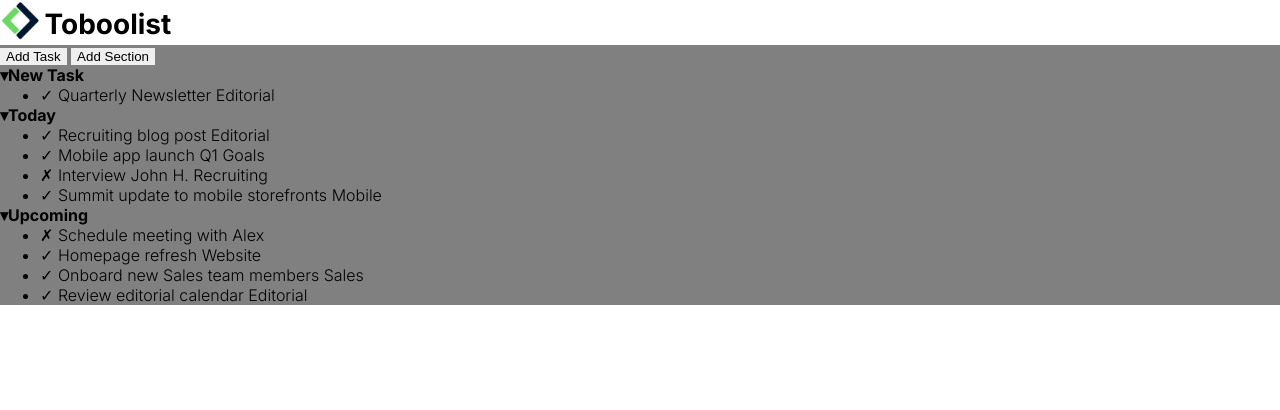
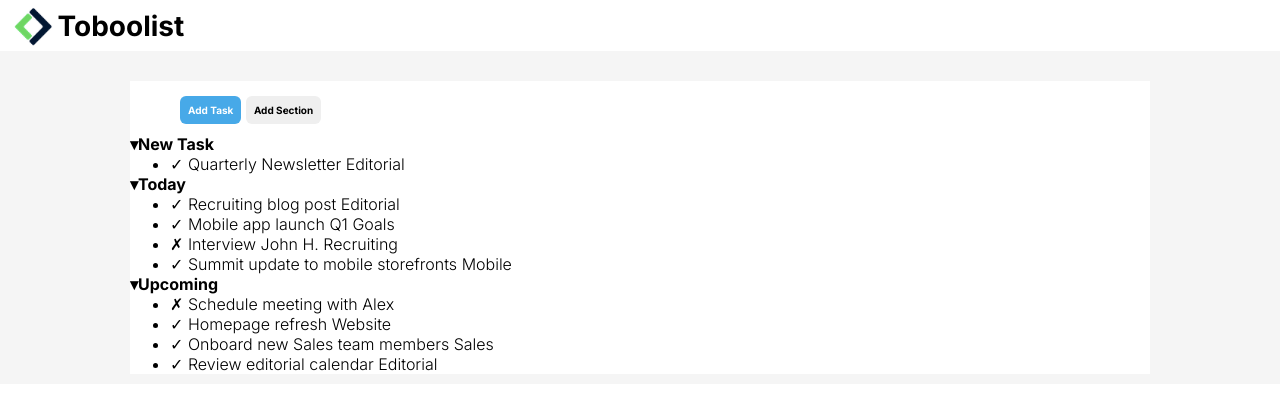
Before and after one commit to dilettamantovani/html-css-toboolist, a plain HTML site: page index.html in a window 1280 px wide. Drawn offline with Linux system fonts and the light colour scheme.

Commit message:
added style to buttons

```diff
--- a/css/style.css
+++ b/css/style.css
@@ -2,27 +2,46 @@
     margin: 0;
     border: 0;
     box-sizing: border-box;
-}
-
-body {
     font-family: 'Inter', sans-serif;
 }
 
-#heading {
-    line-height: 40px;
+header {
+    line-height: 20px;
+    margin-left: 13px;
+    padding: 6px 0 4px 0;
 }
 
 #logo {
     width: 40px;
+    vertical-align: middle;
 }
 
 #title {
     display: inline-block;
-    vertical-align: 20%;
+    vertical-align: middle;
     font-size: 28px;
     font-weight: 700
 }
 
 main {
-    background-color: grey;
+    background-color: rgb(245, 245, 245);
+    padding: 30px 130px 10px;
 }
+
+section{
+    background-color: white;
+}
+
+.button {
+    padding: 8px;
+    border-radius: 6px;
+    font-weight: bold;
+    font-size: 10px;
+}
+
+#task-button {
+    background-color: #47A9E8;
+    color: white;
+    border: none;
+    margin: 15px 0 10px 50px;
+}
--- a/index.html
+++ b/index.html
@@ -20,7 +20,7 @@
         <main>
 
             <!-- CTA -->
-            <section id="buttons">
+            <section>
                 <button class="button" id="task-button">Add Task</button>
                 <button class="button" id="section-button">Add Section</button>
             </section>
@@ -43,19 +43,23 @@
                 <ul>
                     <li>
                         <span class="check">&check;</span>
-                        Recruiting blog post <span class="tag" class="editorial">Editorial</span>
+                        Recruiting blog post
+                        <span class="tag" class="editorial">Editorial</span>
                     </li>
                     <li>
                         <span class="check">&check;</span>
-                        Mobile app launch <span class="tag" class="goals">Q1 Goals</span>
+                        Mobile app launch
+                        <span class="tag" class="goals">Q1 Goals</span>
                     </li>
                     <li>
                         <span class="cross">&cross;</span>
-                        Interview John H. <span class="tag" class="recruit">Recruiting</span>
+                        Interview John H.
+                        <span class="tag" class="recruit">Recruiting</span>
                     </li>
                     <li>
                         <span class="check">&check;</span>
-                        Summit update to mobile storefronts <span class="tag" class="mobile">Mobile</span>
+                        Summit update to mobile storefronts
+                        <span class="tag" class="mobile">Mobile</span>
                     </li>
                 </ul>
             </section>
@@ -70,15 +74,18 @@
                     </li>
                     <li>
                         <span class="check">&check;</span>
-                        Homepage refresh <span class="tag" class="website">Website</span>
+                        Homepage refresh
+                        <span class="tag" class="website">Website</span>
                     </li>
                     <li>
                         <span class="check">&check;</span>
-                        Onboard new Sales team members <span class="tag" class="sales">Sales</span>
+                        Onboard new Sales team members
+                        <span class="tag" class="sales">Sales</span>
                     </li>
                     <li>
                         <span class="check">&check;</span>
-                        Review editorial calendar <span class="tag" class="editorial">Editorial</span>
+                        Review editorial calendar
+                        <span class="tag" class="editorial">Editorial</span>
                     </li>
                 </ul>
             </section>
```
